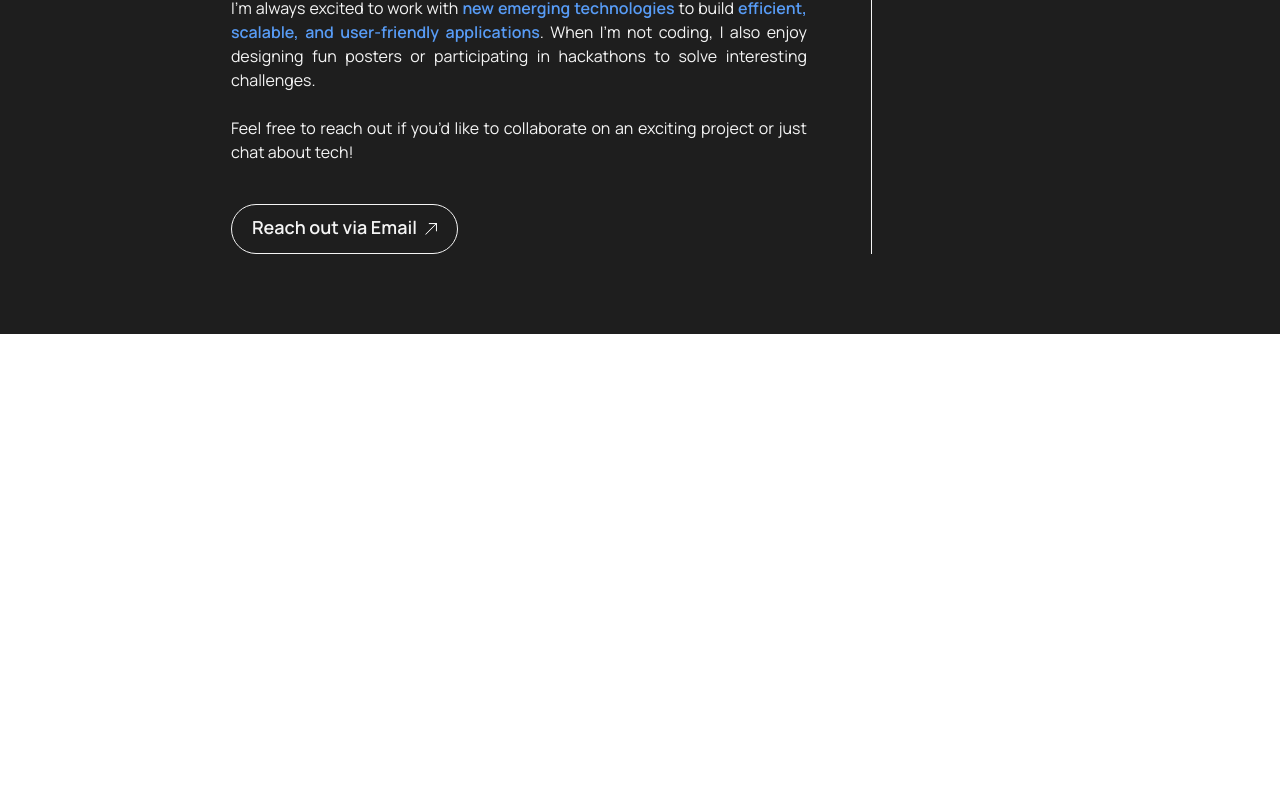
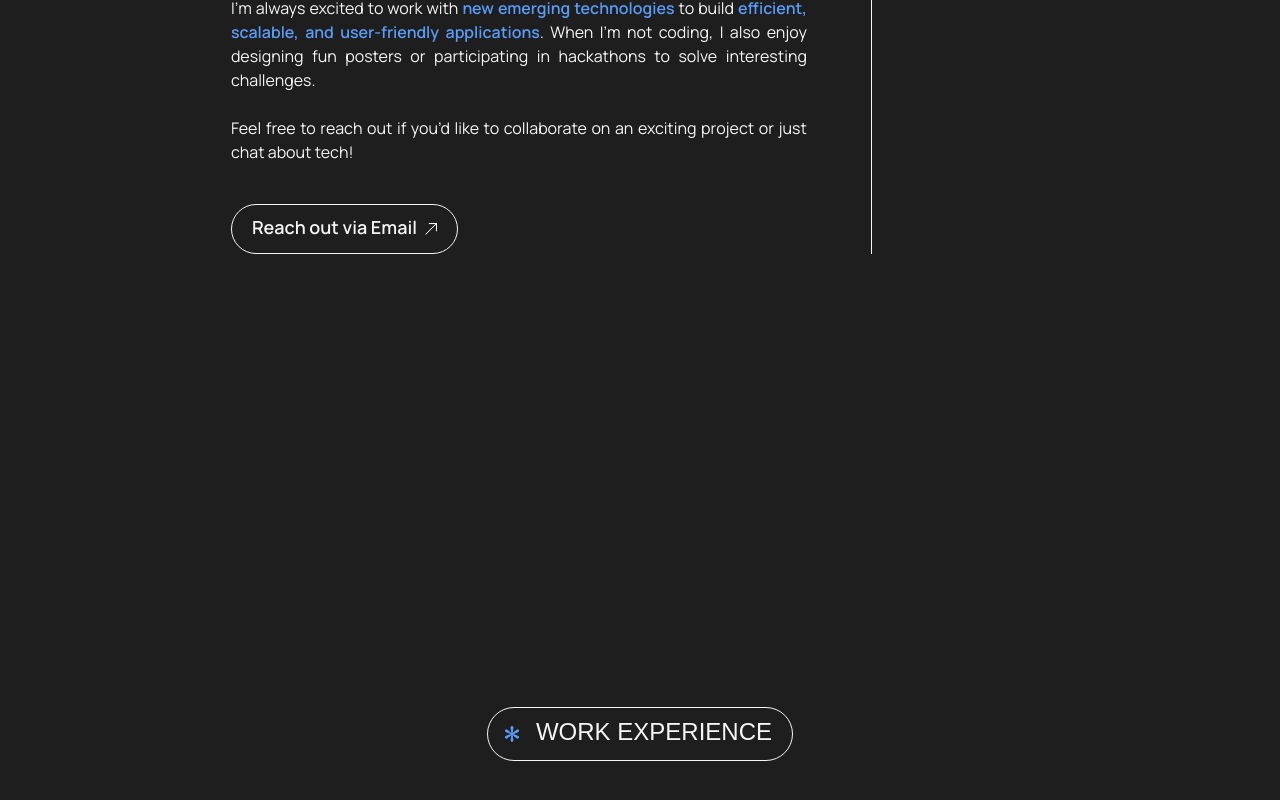
Before and after one commit to melissaharijanto/web-v4, a React (Vite) app: page / in a window 1280 px wide. Shown: the part 1338-2138 px from the top of the page. Before the commit the page ends 1672 px from the top, so only its background shows below. Built offline with nearby package versions, Linux system fonts and the light colour scheme; a web font is replaced by a local one.

Commit message:
Add work experience page

```diff
--- a/src/App.tsx
+++ b/src/App.tsx
@@ -3,6 +3,7 @@ import './App.css';
 import NavigationBar from './components/NavigationBar';
 import Home from './pages/Home';
 import About from './pages/About';
+import Experience from './pages/Experience';
 
 const App: React.FC = () => {
     return (
@@ -10,6 +11,7 @@ const App: React.FC = () => {
             <NavigationBar />
             <Home />
             <About />
+            <Experience />
         </>
     );
 };
--- /dev/null
+++ b/src/pages/Experience.tsx
@@ -0,0 +1,16 @@
+import SubheadingTitle from '../components/SubheadingTitle';
+import { styles } from '../utils/css/styles';
+
+const Experience = () => {
+    return (
+        <div
+            id="experience"
+            className={`${styles.page} flex justify-center items-center`}>
+            <SubheadingTitle
+                title="WORK EXPERIENCE"
+                flowerFill="fill-blue"></SubheadingTitle>
+        </div>
+    );
+};
+
+export default Experience;
```
